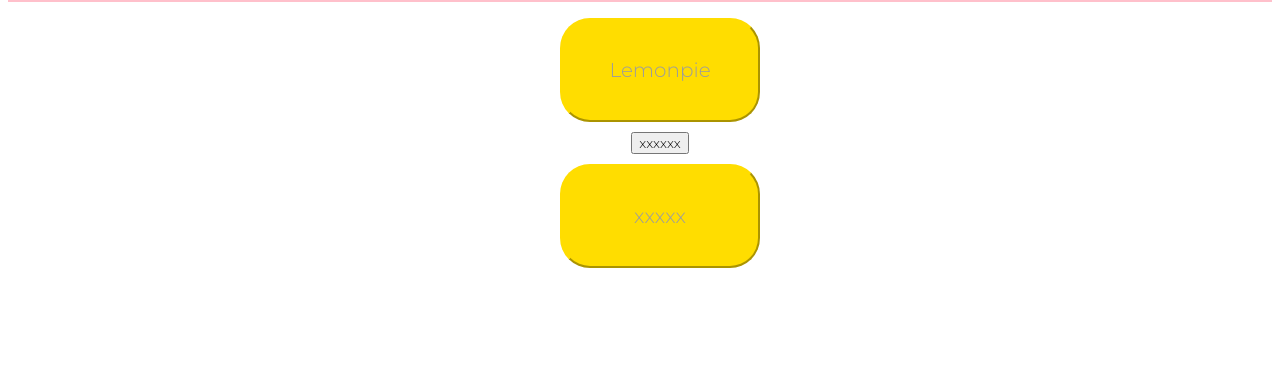
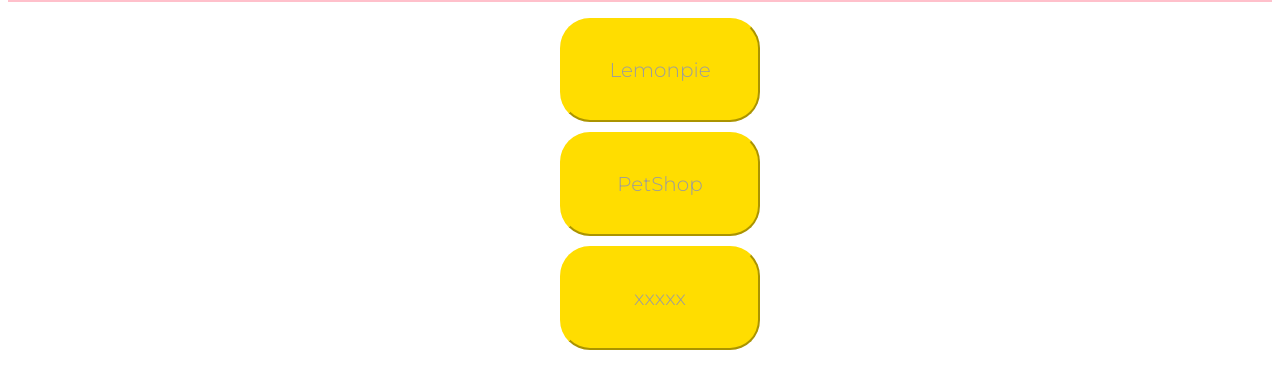
Before and after one commit to juliafaraudello/FrontendI.github.io, a plain HTML site: page index.html in a window 1280 px wide. Shown: the part 326-714 px from the top of the page. Drawn offline with Linux system fonts and the light colour scheme.

Commit message:
update Home2

```diff
--- a/index.html
+++ b/index.html
@@ -25,13 +25,13 @@
                 </li>
                 <li>
                     <a  href="./petshop/index.html">
-                    <button class="PetShop">
-                        <span>xxxxxx</span>
+                    <button class="boton">
+                        <span>PetShop</span>
                     </button>
                 </a>
                 </li>
                 <li>
-                    <a  href="./Petstore/index.html">
+                    <a  href="">
                     <button class="boton">
                         <span>xxxxx</span>
                     </button>
```
Also changed, not shown: 1 other file.
